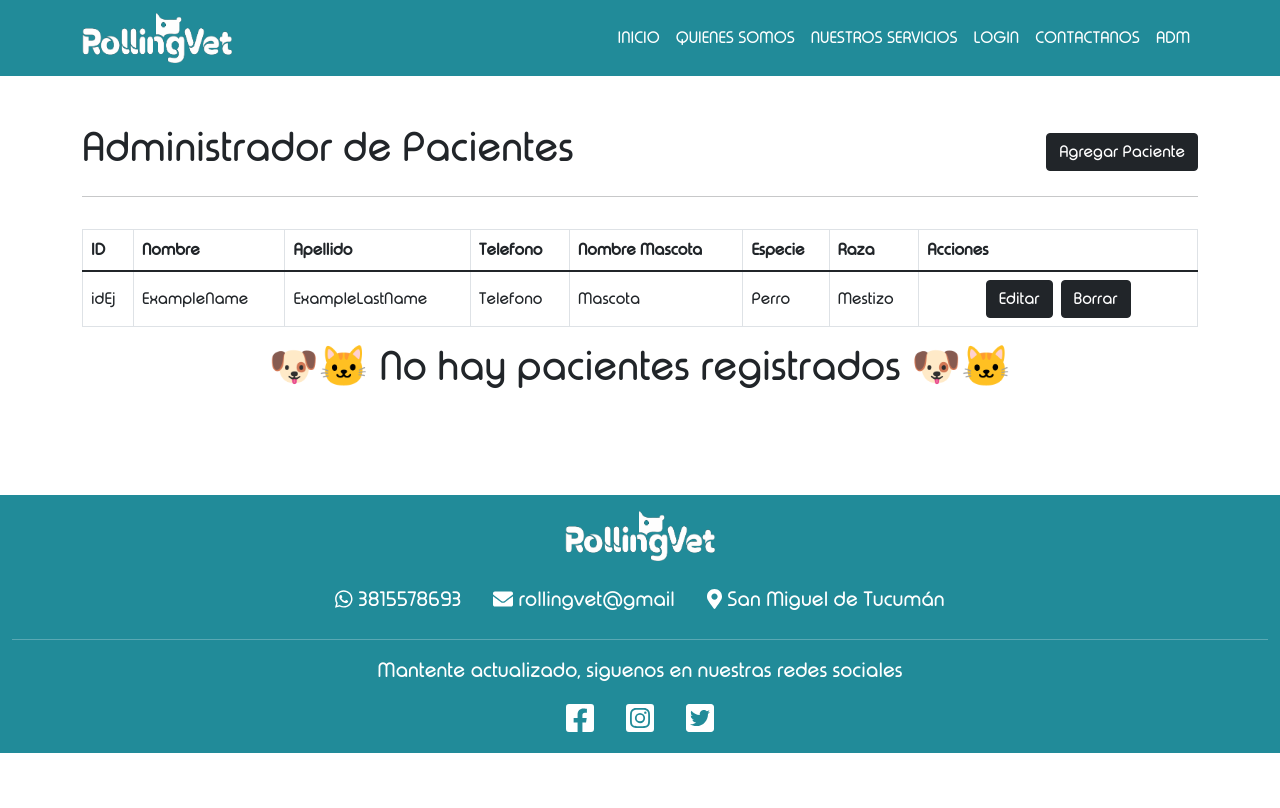
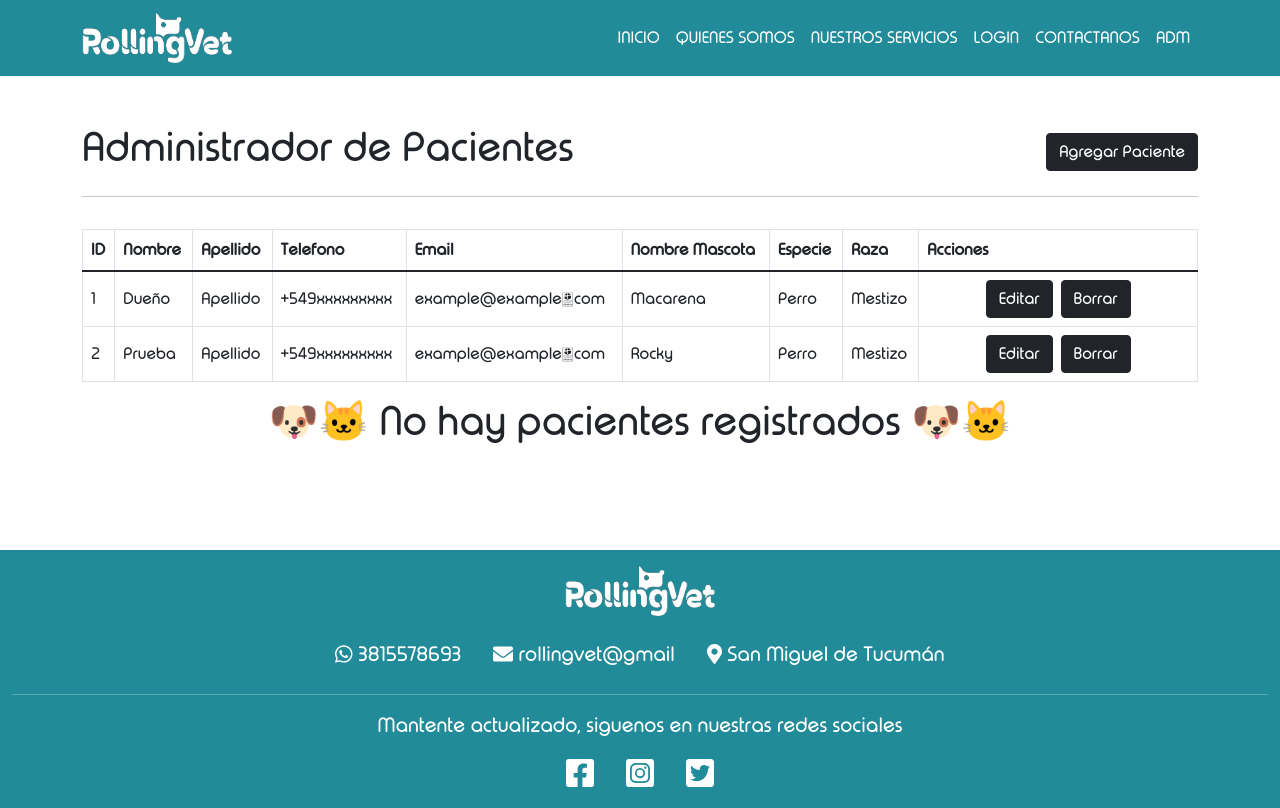
Before and after one commit to alanchibilisco/RollingVetProjectFE, a React (Create React App) app: page /Adm/pacientes in a window 1280 px wide. Built offline with nearby package versions, Linux system fonts and the light colour scheme; data requests are answered from the project's data file.

Commit message:
se realizo el READ

```diff
--- a/db.json
+++ b/db.json
@@ -5,7 +5,7 @@
         "apellidoDueño": "Apellido",
         "email": "example@example.com",
         "telefono": "+549xxxxxxxxx",
-        "nombreMascota": "Mascota",
+        "nombreMascota": "Macarena",
         "especieMascota": "Perro",
         "razaMascota": "Mestizo",
         "id": 1
@@ -15,7 +15,7 @@
         "apellidoDueño": "Apellido",
         "email": "example@example.com",
         "telefono": "+549xxxxxxxxx",
-        "nombreMascota": "Mascota2",
+        "nombreMascota": "Rocky",
         "especieMascota": "Perro",
         "razaMascota": "Mestizo",
         "id": 2
@@ -24,11 +24,19 @@
     "turnos":[
       {
         "detalleCita": "Control",
-        "veterinario": "Medico",
-        "mascota": "Mascota-nombre",
-        "fecha": "date",
-        "hora": "hour",
+        "veterinario": "Addle Romina",
+        "mascota": "Macarena",
+        "fecha": "21/02/2022",
+        "hora": "08:00",
         "id": 1
+      },
+      {
+        "detalleCita": "Control",
+        "veterinario": "Kuc Damian",
+        "mascota": "Rocky",
+        "fecha": "21/02/2022",
+        "hora": "09:00",
+        "id": 2
       }
     ]
 
--- a/src/App.js
+++ b/src/App.js
@@ -81,12 +81,12 @@ function App() {
           <Route
             exact
             path="/Adm"
-            element={<Adm></Adm>}
+            element={<Adm turnos={turnos}></Adm>}
           ></Route>
           <Route
             exact
             path="/Adm/pacientes"
-            element={<AdmPacientes></AdmPacientes>}
+            element={<AdmPacientes pacientes={pacientes}></AdmPacientes>}
           ></Route>
           <Route
             exact
@@ -96,7 +96,7 @@ function App() {
           <Route
             exact
             path="/Adm/turnos"
-            element={<AdmTurnos></AdmTurnos>}
+            element={<AdmTurnos turnos={turnos}></AdmTurnos>}
           ></Route>
           <Route
             exact
--- a/src/components/cruds/Adm.jsx
+++ b/src/components/cruds/Adm.jsx
@@ -6,7 +6,7 @@ import Footer from '../Footer';
 import NavBar from '../NavBar';
 
 
-const Adm =()=>{
+const Adm =({turnos})=>{
     return (
 <div className="border border-2 border-warning">
     <NavBar/>
@@ -24,14 +24,9 @@ const Adm =()=>{
     <hr className="container" />
 
       <Row>
-          <Col xl={3} lg={4} md={6} xs={12}><CardTurnos></CardTurnos></Col>
-          <Col xl={3} lg={4} md={6} xs={12}><CardTurnos></CardTurnos></Col>
-          <Col xl={3} lg={4} md={6} xs={12}><CardTurnos></CardTurnos></Col>
-          <Col xl={3} lg={4} md={6} xs={12}><CardTurnos></CardTurnos></Col>
-          <Col xl={3} lg={4} md={6} xs={12}><CardTurnos></CardTurnos></Col>
-          <Col xl={3} lg={4} md={6} xs={12}><CardTurnos></CardTurnos></Col>
-          <Col xl={3} lg={4} md={6} xs={12}><CardTurnos></CardTurnos></Col>
-          <Col xl={3} lg={4} md={6} xs={12}><CardTurnos></CardTurnos></Col>
+        {turnos.map((turno)=>(
+            <Col xl={3} lg={4} md={6} xs={12}><CardTurnos turno={turno} key={turno.id}></CardTurnos></Col>
+        ))};
 
     </Row>
       </div>
--- a/src/components/cruds/AdmPacientes.jsx
+++ b/src/components/cruds/AdmPacientes.jsx
@@ -5,7 +5,7 @@ import Footer from '../Footer';
 import NavBar from '../NavBar';
 import Paciente from "./Paciente";
 
-const AdmPacientes = () => {
+const AdmPacientes = ({pacientes}) => {
   return (
 
     <div>
@@ -31,6 +31,7 @@ const AdmPacientes = () => {
                 <th>Nombre</th>
                 <th>Apellido</th>
                 <th>Telefono</th>
+                <th>Email</th>
                 <th>Nombre Mascota</th>
                 <th>Especie</th>
                 <th>Raza</th>
@@ -63,7 +64,8 @@ const AdmPacientes = () => {
                   </div>
                 </td>
               </tr> */}
-              <Paciente></Paciente>
+              {pacientes.map((paciente)=>(<Paciente paciente={paciente} key={paciente.id}></Paciente>))}
+
             </tbody>
           </Table>
 
--- a/src/components/cruds/AdmTurnos.jsx
+++ b/src/components/cruds/AdmTurnos.jsx
@@ -5,7 +5,7 @@ import Footer from '../Footer';
 import NavBar from '../NavBar';
 import Turno from './Turno';
 
-const AdmTurnos = () => {
+const AdmTurnos = ({turnos}) => {
     return (
         <div>
             <NavBar></NavBar>
@@ -37,29 +37,10 @@ const AdmTurnos = () => {
             </thead>
             <tbody>
                 {/* esto tiene que ir en turno */}
-              {/* <tr>
-                <td>Mascota</td>
-                <td>Veterinario</td>
-                <td>Detalle Cita</td>
-                <td>Fecha</td>
-                <td>Hora</td>
-                <td className="w-25">
-                  <div className="d-flex justify-content-center">
-                    <Link
-                      to="/*"
-                      className=" btn btn-dark mx-1 text-decoration-none text-center"
-                    >
-                      Editar
-                    </Link>
-                    <button
-                      className="btn btn-dark mx-1"
-                    >
-                      Borrar
-                    </button>
-                  </div>
-                </td>
-              </tr> */}
-              <Turno></Turno>
+              {turnos.map((turno)=>(
+                  <Turno turno={turno} key={turno.id}></Turno>
+              ))}
+
             </tbody>
           </Table>
 
--- a/src/components/cruds/CardTurnos.jsx
+++ b/src/components/cruds/CardTurnos.jsx
@@ -2,20 +2,20 @@ import React from "react";
 import { Card } from "react-bootstrap";
 import { Link } from "react-router-dom";
 
-const CardTurnos = () => {
+const CardTurnos = ({turno}) => {
   return (
     <div>
       <Card className="my-4">
         <Card.Img className="img-fluid" variant="top" src="" />
         <Card.Body>
           <div className="d-flex align-items-center justify-content-center mb-2">
-            <Card.Title className="m-0 text-truncate fw-bold">MASCOTA</Card.Title>
+            <Card.Title className="m-0 text-truncate fw-bold">Mascota: {turno.mascota}</Card.Title>
           </div>
-          <Card.Text>VETERINARIO</Card.Text>
-          <Card.Text>DETALLE DE CITA</Card.Text>
+          <Card.Text><span className="fw-bold">Veterinario:</span> {turno.veterinario}</Card.Text>
+          <Card.Text><span className="fw-bold">Detalle Cita:</span> {turno.detalleCita}</Card.Text>
           <div className="d-flex align-items-center justify-content-between">
-            <span className="badge bg-dark fs-6">09/02/2022</span>
-            <span className="badge bg-dark fs-6">18:00</span>
+            <span className="badge bg-dark fs-6">{turno.fecha}</span>
+            <span className="badge bg-dark fs-6">{turno.hora}</span>
 
           </div>
           {/* <Link
--- a/src/components/cruds/CrearTurno.jsx
+++ b/src/components/cruds/CrearTurno.jsx
@@ -16,7 +16,7 @@ const CrearTurno = ({pacientes}) => {
             <Form.Select>
               <option value="">Selecciona una mascota</option>
               {pacientes.map((paciente)=>(
-                  <option value={paciente.nombreMascota}>{paciente.nombreMascota}</option>
+                  <option value={paciente.nombreMascota} key={paciente.id}>{paciente.nombreMascota}</option>
               ))}
             </Form.Select>
           </Form.Group>
--- a/src/components/cruds/Paciente.jsx
+++ b/src/components/cruds/Paciente.jsx
@@ -1,16 +1,17 @@
 import React from 'react';
 import { Link } from 'react-router-dom';
 
-const Paciente = () => {
+const Paciente = ({paciente}) => {
     return (
             <tr>
-                <td>idEj</td>
-                <td>ExampleName</td>
-                <td>ExampleLastName</td>
-                <td>Telefono</td>
-                <td>Mascota</td>
-                <td>Perro</td>
-                <td>Mestizo</td>
+                <td>{paciente.id}</td>
+                <td>{paciente.nombreDueño}</td>
+                <td>{paciente.apellidoDueño}</td>
+                <td>{paciente.telefono}</td>
+                <td>{paciente.email}</td>
+                <td>{paciente.nombreMascota}</td>
+                <td>{paciente.especieMascota}</td>
+                <td>{paciente.razaMascota}</td>
                 <td className="w-25">
                   <div className="d-flex justify-content-center">
                     <Link
--- a/src/components/cruds/Turno.jsx
+++ b/src/components/cruds/Turno.jsx
@@ -1,14 +1,14 @@
 import React from 'react';
 import { Link } from 'react-router-dom';
 
-const Turno = () => {
+const Turno = ({turno}) => {
     return (
         <tr>
-                <td>Mascota</td>
-                <td>Veterinario</td>
-                <td>Detalle Cita</td>
-                <td>Fecha</td>
-                <td>Hora</td>
+                <td>{turno.mascota}</td>
+                <td>{turno.veterinario}</td>
+                <td>{turno.detalleCita}</td>
+                <td>{turno.fecha}</td>
+                <td>{turno.hora}</td>
                 <td className="w-25">
                   <div className="d-flex justify-content-center">
                     <Link
```
